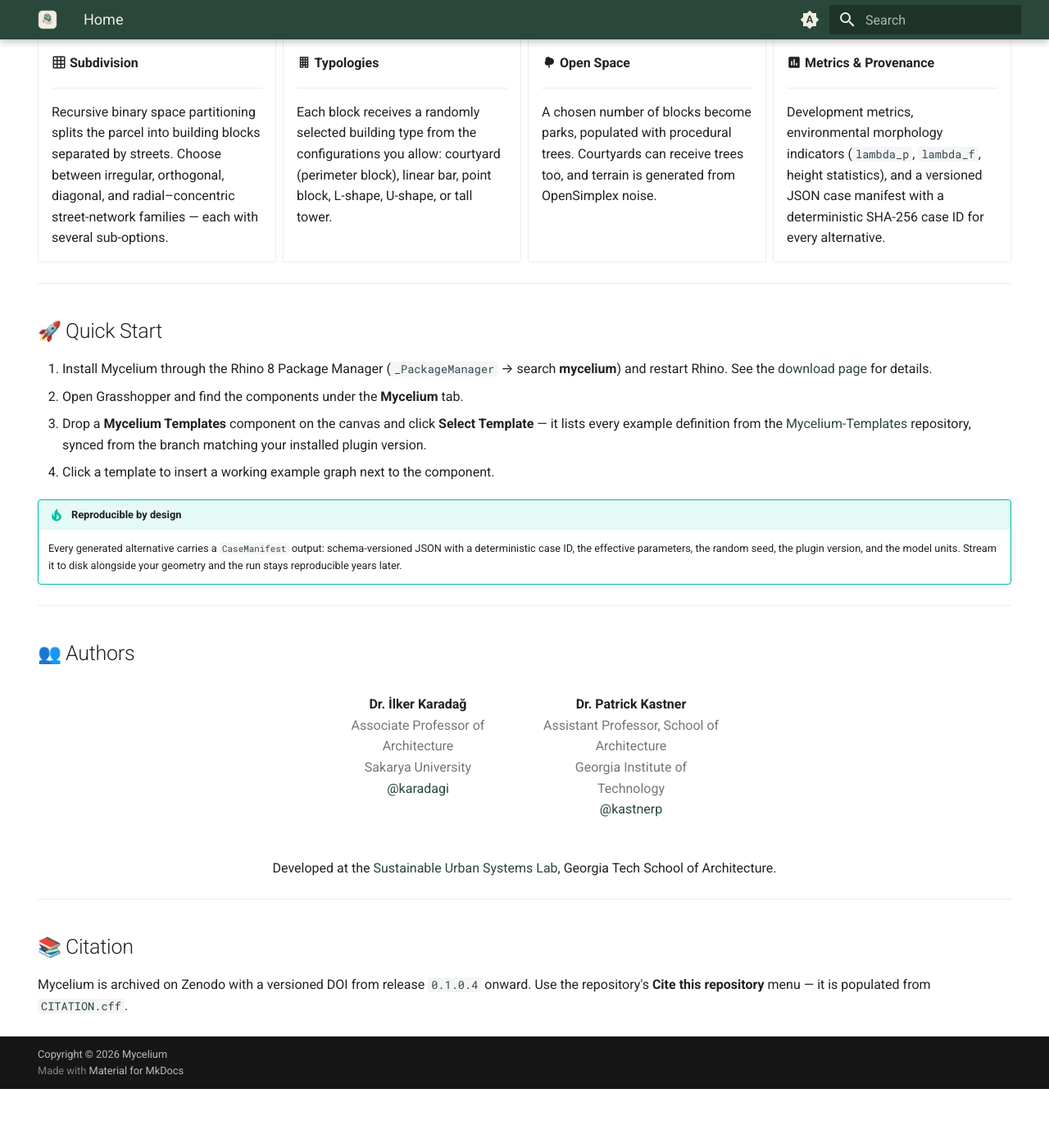
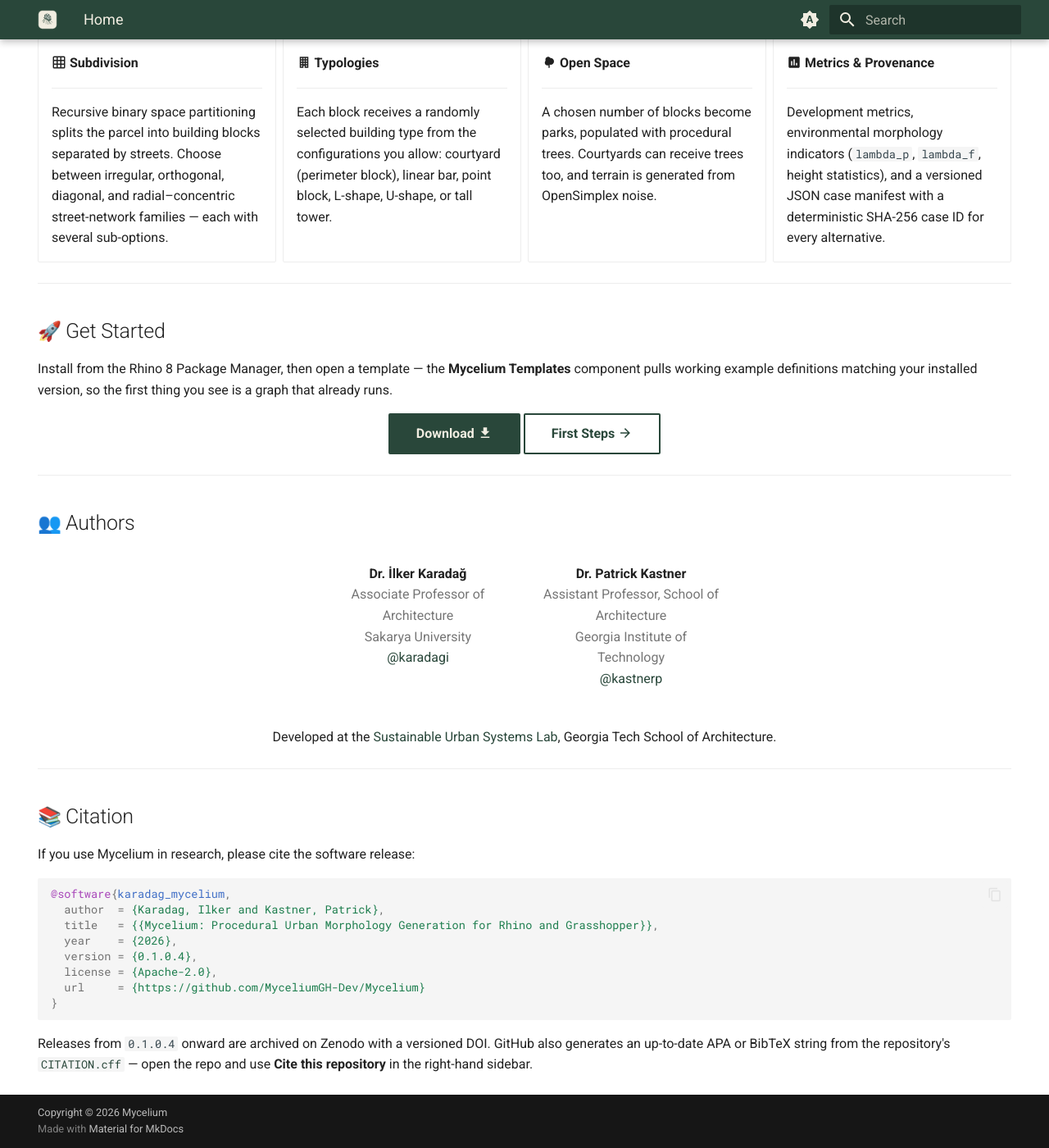
Before and after one commit to MyceliumGH-Dev/Mycelium-Website, an MkDocs documentation site: the page built from docs/index.md, in a window 1280 px wide and 1400 px high, scrolled down 1473 px. Shown: the whole window at 82% size. Built offline with MkDocs 1.6.1 and Material for MkDocs 9.7.7, drawn with Linux system fonts in a browser that asks for light colours; emoji names are drawn with the system emoji font; before the commit the page ends 2801 px from its top, so only the background shows below that.

Commit message:
Give the landing page a job of its own
Quick Start walked through installing and opening a template, which the download
page and the docs' First Steps already own step for step; it is now a short
framing plus the two buttons that lead there.

Citation told visitors to go find a GitHub sidebar menu. It now shows the actual
BibTeX entry, with the CITATION.cff route mentioned afterwards for people who
want the generated APA string.

````diff
--- a/docs/index.md
+++ b/docs/index.md
@@ -72,23 +72,16 @@
 
 ---
 
-## :rocket:{ aria-hidden="true" } Quick Start
+## :rocket:{ aria-hidden="true" } Get Started
 
-1. Install Mycelium through the Rhino&nbsp;8 Package Manager (`_PackageManager` → search
-   **mycelium**) and restart Rhino. See the [download page](download.md) for details.
-2. Open Grasshopper and find the components under the **Mycelium** tab.
-3. Drop a **Mycelium Templates** component on the canvas and click **Select Template** —
-   it lists every example definition from the
-   [Mycelium-Templates](https://github.com/MyceliumGH-Dev/Mycelium-Templates) repository,
-   synced from the branch matching your installed plugin version.
-4. Click a template to insert a working example graph next to the component.
+Install from the Rhino&nbsp;8 Package Manager, then open a template — the **Mycelium
+Templates** component pulls working example definitions matching your installed version,
+so the first thing you see is a graph that already runs.
 
-!!! tip "Reproducible by design"
-
-    Every generated alternative carries a `CaseManifest` output: schema-versioned JSON
-    with a deterministic case ID, the effective parameters, the random seed, the plugin
-    version, and the model units. Stream it to disk alongside your geometry and the run
-    stays reproducible years later.
+<div align="center" markdown="1">
+  [Download :material-download:](download.md){ .md-button .md-button--primary aria-label="Download Mycelium" }
+  [First Steps :material-arrow-right:](https://mycelium-gh-docs.netlify.app/first_steps/){ .md-button aria-label="Read the first steps guide" }
+</div>
 
 ---
 
@@ -120,6 +113,20 @@
 
 ## :books:{ aria-hidden="true" } Citation
 
-Mycelium is archived on Zenodo with a versioned DOI from release `0.1.0.4` onward. Use
-the repository's **Cite this repository** menu — it is populated from
-[`CITATION.cff`](https://github.com/MyceliumGH-Dev/Mycelium/blob/dev/CITATION.cff).
+If you use Mycelium in research, please cite the software release:
+
+```bibtex
+@software{karadag_mycelium,
+  author  = {Karadag, Ilker and Kastner, Patrick},
+  title   = {{Mycelium: Procedural Urban Morphology Generation for Rhino and Grasshopper}},
+  year    = {2026},
+  version = {0.1.0.4},
+  license = {Apache-2.0},
+  url     = {https://github.com/MyceliumGH-Dev/Mycelium}
+}
+```
+
+Releases from `0.1.0.4` onward are archived on Zenodo with a versioned DOI. GitHub also
+generates an up-to-date APA or BibTeX string from the repository's
+[`CITATION.cff`](https://github.com/MyceliumGH-Dev/Mycelium/blob/dev/CITATION.cff) — open
+the repo and use **Cite this repository** in the right-hand sidebar.
````
